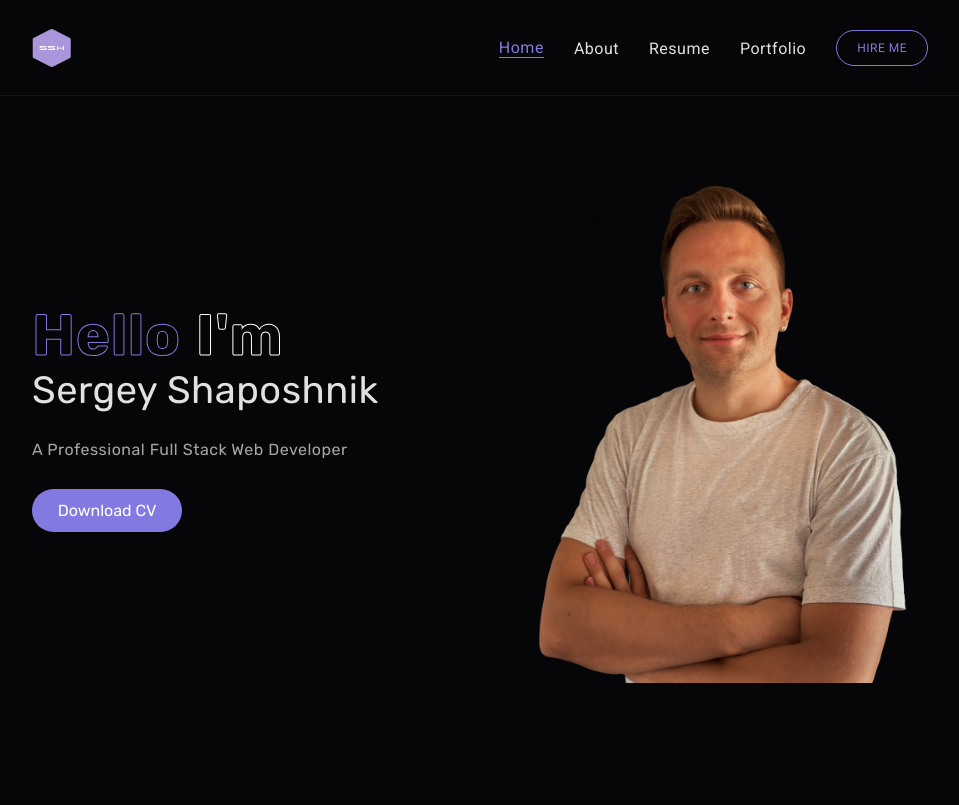
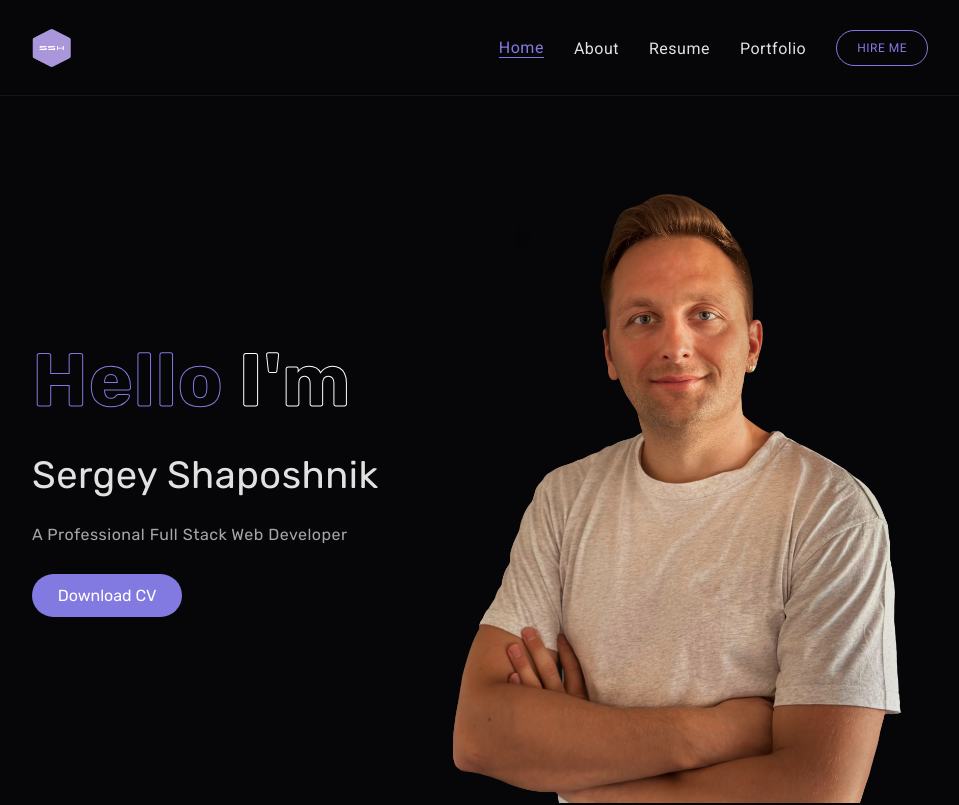
Before and after one commit to sergey-shapo/my-page, a React (Vite) app: page / in a window 1280 px wide. Shown: the top 805 px of the page, without its empty margins (160-1119 px from the left). Built offline with nearby package versions, Linux system fonts and the light colour scheme.

Commit message:
Refactor about-area styles

```diff
--- a/src/components/Main/MainStyled.ts
+++ b/src/components/Main/MainStyled.ts
@@ -24,10 +24,7 @@ const MainStyled = styled.main`
   .about-heading {
     display: flex;
     flex-direction: column;
-
-    & p {
-      margin: 30px 0;
-    }
+    gap: 30px;
   }
 
   .about-area span:first-child {
@@ -38,6 +35,7 @@ const MainStyled = styled.main`
     font-family: ${(props) => props.theme.fonts.secondary};
     -webkit-text-fill-color: transparent;
     align-self: start;
+    font-size: clamp(75px, 5vw, 100px);
   }
 
   .about-area span:first-child::after {
@@ -57,6 +55,7 @@ const MainStyled = styled.main`
     color: ${(props) => props.theme.colors.txt.primary};
     font-size: 38px;
     line-height: 40px;
+    white-space: nowrap;
   }
 
   .resume-area span {
@@ -141,8 +140,11 @@ const MainStyled = styled.main`
     }
 
     .about-area img {
-      width: 400px;
+      max-width: 500px;
+      min-width: 300px;
       height: auto;
+      max-height: 100%;
+      width: 100%;
     }
   }
 
```
